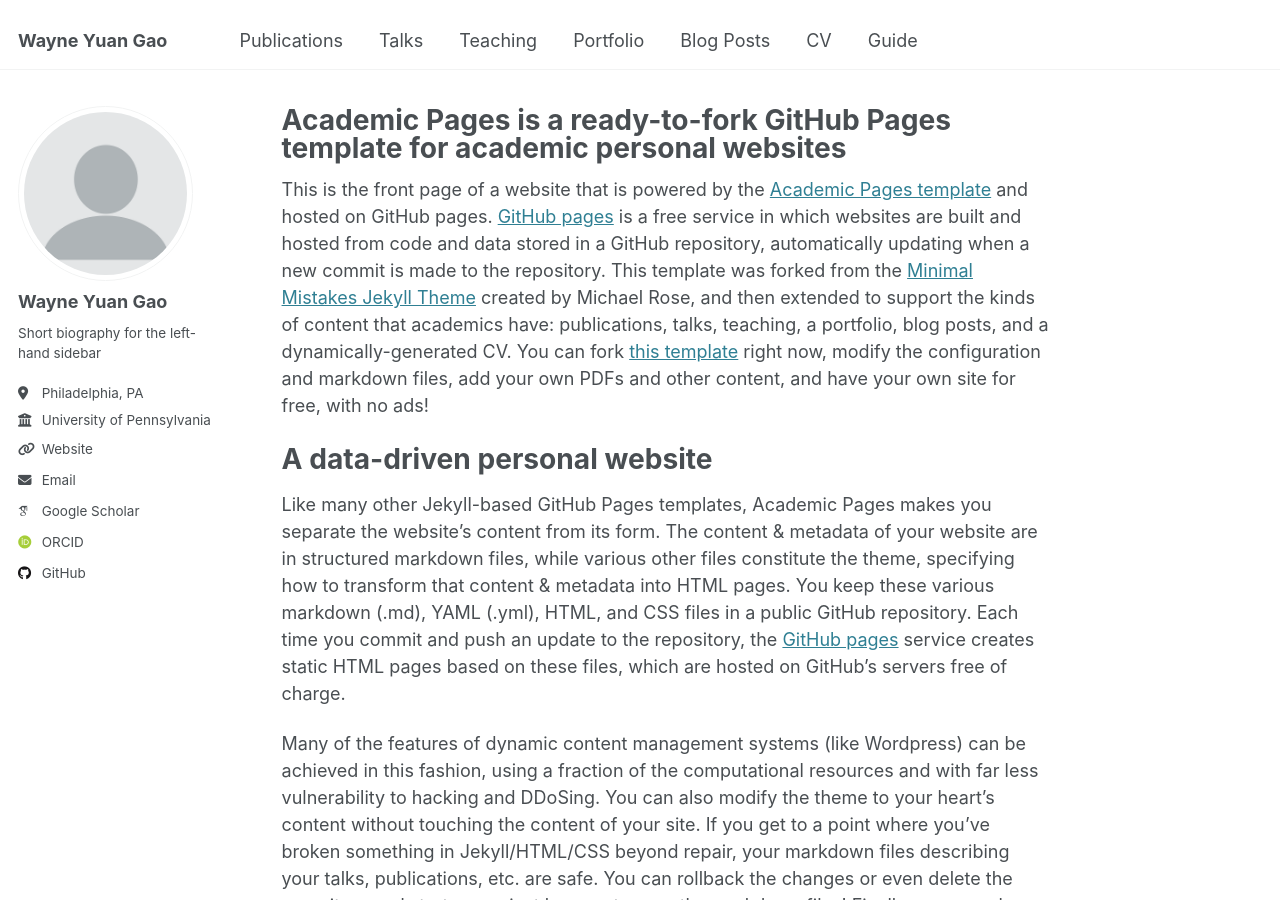
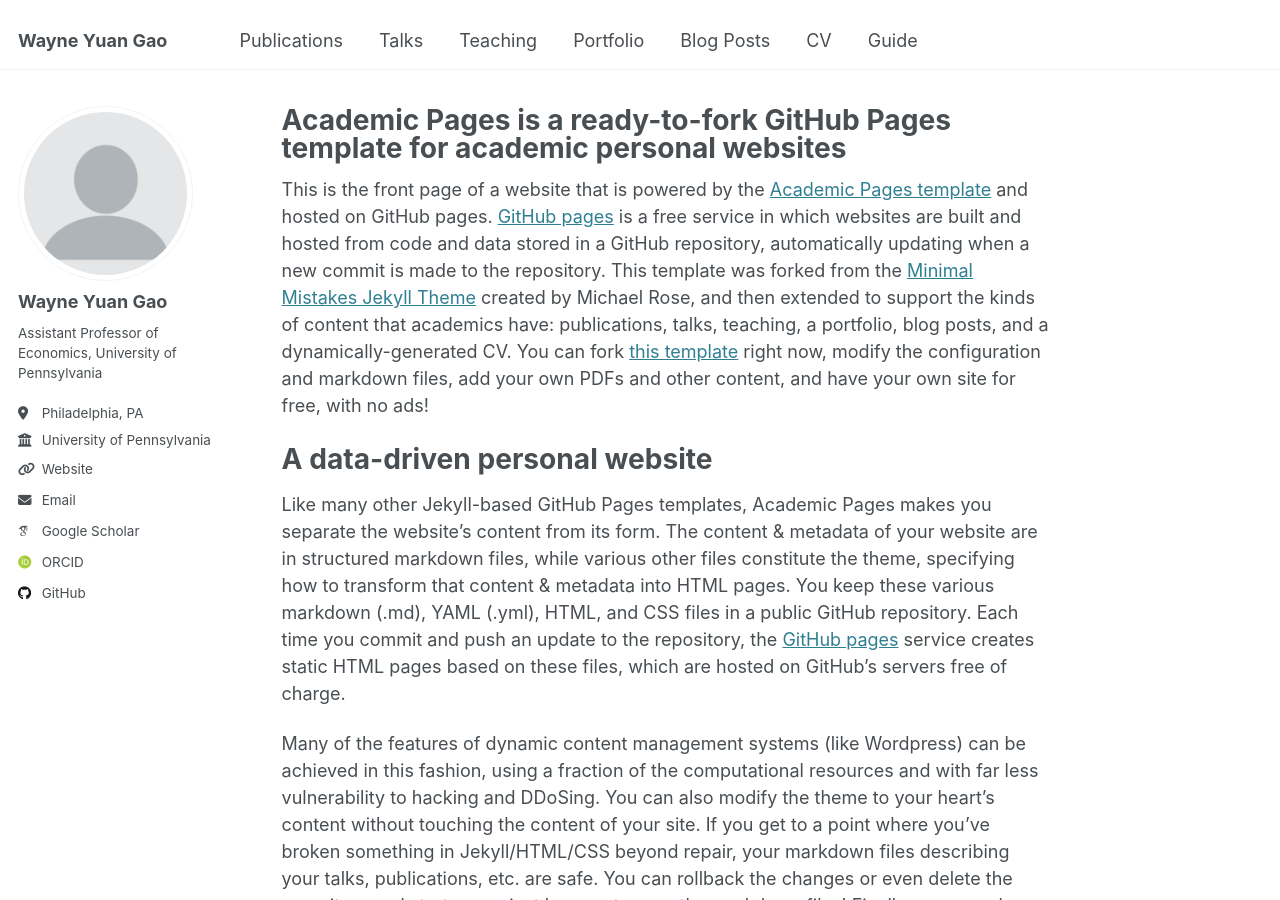
Before and after one commit to wayne-y-gao/wayne-y-gao.github.io, a Jekyll site: the page built from _pages/about.md, in a window 1280 px wide and 900 px high. Built offline with Jekyll 4.4.1, drawn with Linux system fonts in a browser that asks for light colours; some web fonts are replaced.

Commit message:
Update _config.yml

```diff
--- a/_config.yml
+++ b/_config.yml
@@ -25,7 +25,7 @@ author:
   avatar           : "profile.png"
   name             : "Wayne Yuan Gao"
   pronouns         : # example: "she/her"
-  bio              : "Short biography for the left-hand sidebar"
+  bio              : "Assistant Professor of Economics, University of Pennsylvania"
   location         : "Philadelphia, PA"
   employer         : "University of Pennsylvania"
   uri              : "https:www.waynegao.com"
```
